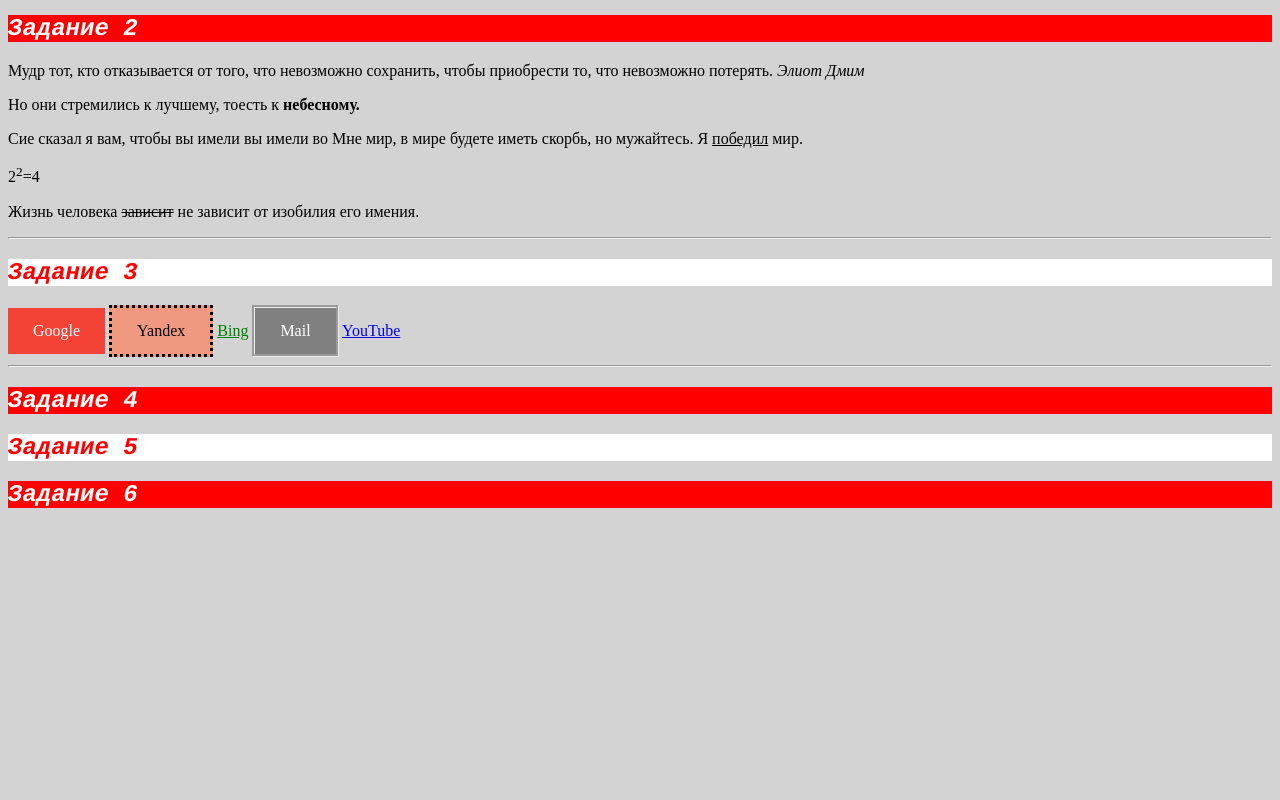
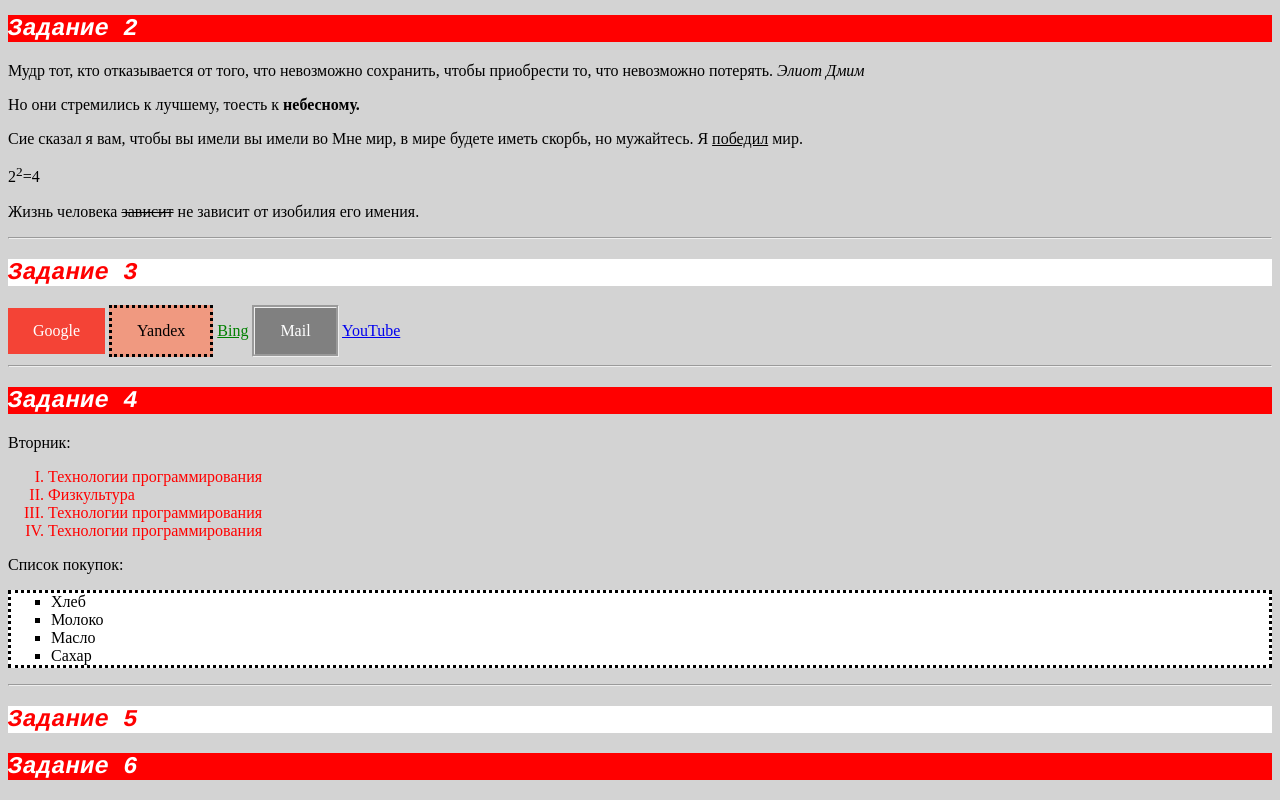
Before and after one commit to Mihail-Olesik/lb1, a plain HTML site: page index.html in a window 1280 px wide. Shown: the part 336-1136 px from the top of the page. Before the commit the page ends 864 px from the top, so only its background shows below. Drawn offline with Linux system fonts and the light colour scheme.

Commit message:
Zadanie 7

```diff
--- a/index.css
+++ b/index.css
@@ -99,3 +99,13 @@ a.fourthLink:link, a.fourthLink:visited {
 a.fourthLink:hover, a.fourthLink:active {
     background-color: black;
 }
+
+ol.numeric{
+	color:red;
+}
+
+ul.dotted{
+	list-style-type:square;
+	border-style: dotted;
+	background-color:white;
+}
--- a/index.html
+++ b/index.html
@@ -35,6 +35,22 @@
 	<a class="fivethLink" href="https:///youtube.com">YouTube</a>
 <hr>
 	<h2 class="two">Задание 4</h2>
+    Вторник:
+	<ol type="I" class="numeric">
+		<li>Технологии программирования</li>
+        <li>Физкультура</li>
+        <li>Технологии программирования</li>
+        <li>Технологии программирования</li>
+	</ol>
+
+    Список покупок:
+	<ul class="dotted">
+		<li>Хлеб</li>
+        <li>Молоко</li>
+        <li>Масло</li>
+        <li>Сахар</li>
+	</ul>
+<hr>
     <h2 class="one">Задание 5</h2>
 	<h2 class="two">Задание 6</h2>
 </body>
```
